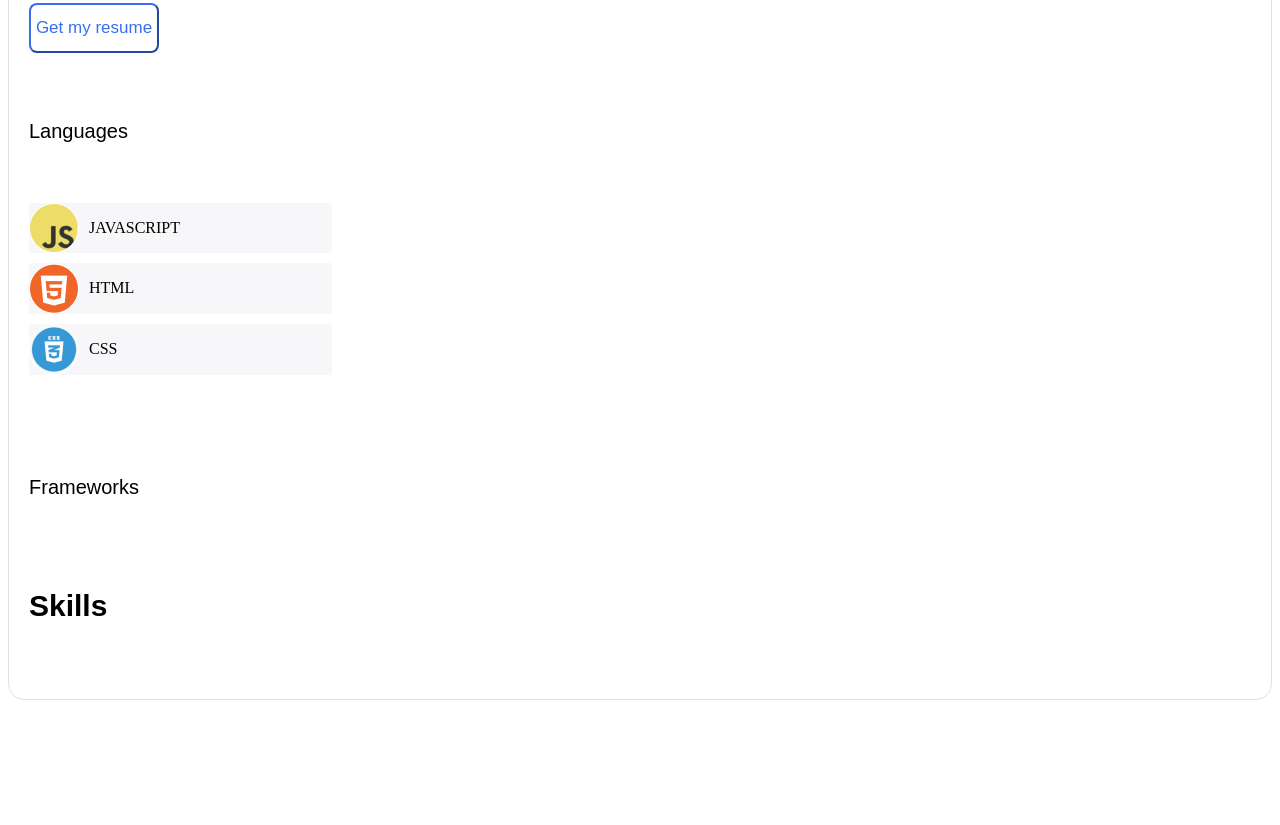
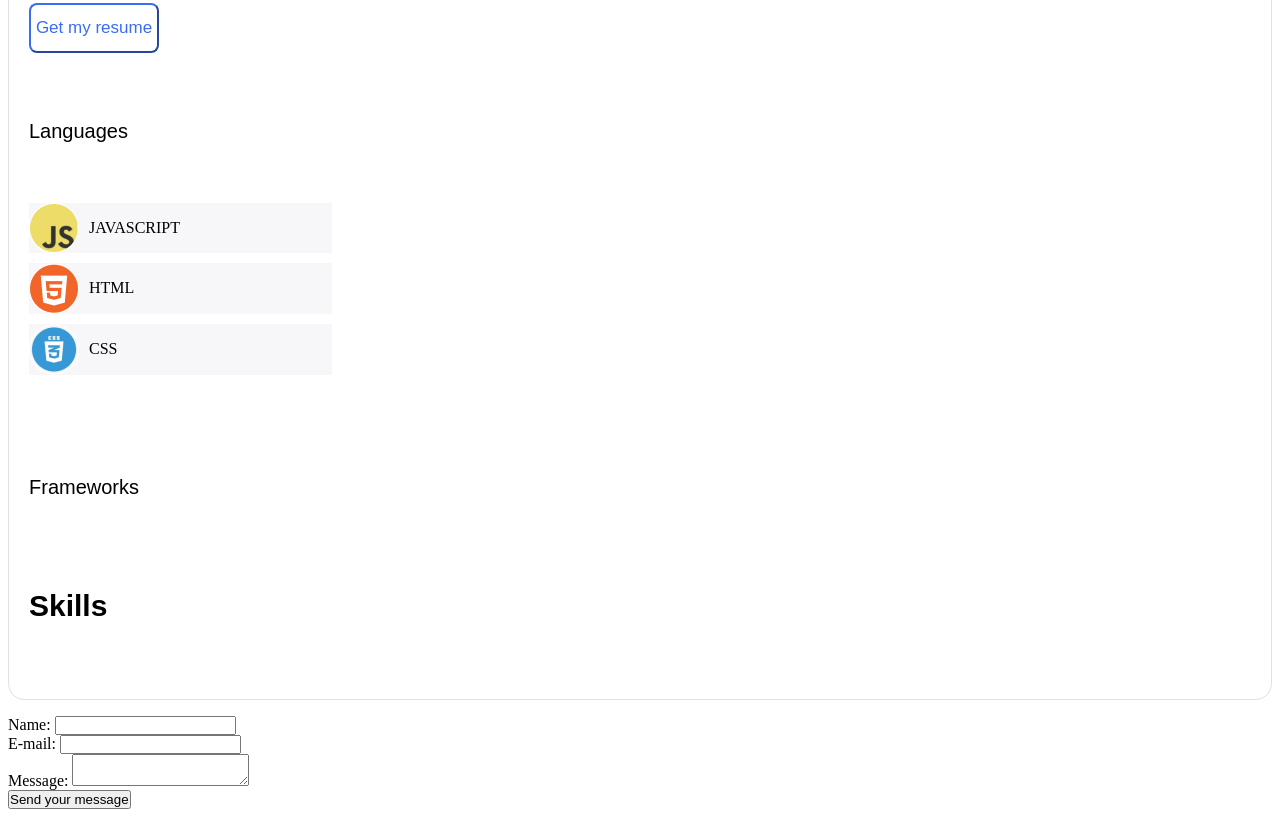
Before and after one commit to tasnimulhasan07/contact-form-mobile, a website: page index.html in a window 1280 px wide. Shown: the part 3597-4422 px from the top of the page. Before the commit the page ends 4305 px from the top, so only its background shows below. Drawn offline with Linux system fonts and the light colour scheme.

Commit message:
index
add contact from containers and items

```diff
--- a/index.html
+++ b/index.html
@@ -265,10 +265,30 @@
                 </li>
               </ul>
             </div>
-    </section>
+          </section>
 
+          <section class="contact form">
+            <form action="/my-handling-form-page" method="post">
+          <ul>
+           <li>
+             <label for="name">Name:</label>
+             <input type="text" id="name" name="user_name">
+           </li>
+           <li>
+             <label for="mail">E-mail:</label>
+             <input type="email" id="mail" name="user_email">
+           </li>
+           <li>
+             <label for="msg">Message:</label>
+             <textarea id="msg" name="user_message"></textarea>
+           </li>
+           <li class="button">
+            <button type="submit">Send your message</button>
+           </li>
+          </ul>
+        </form>
 
-
+      </section>
 
     <script src="./app.js"></script>
 </body>
```
